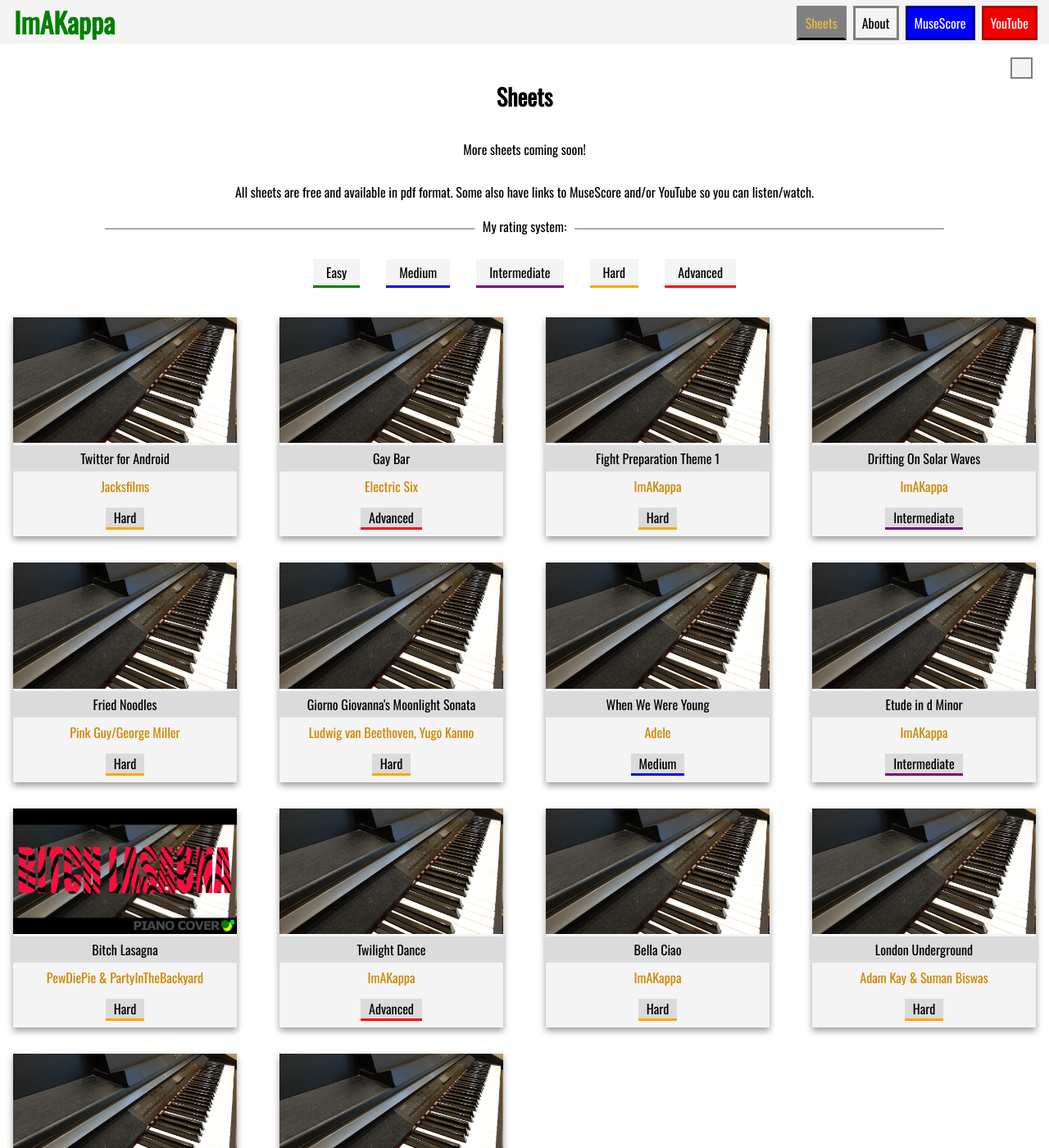
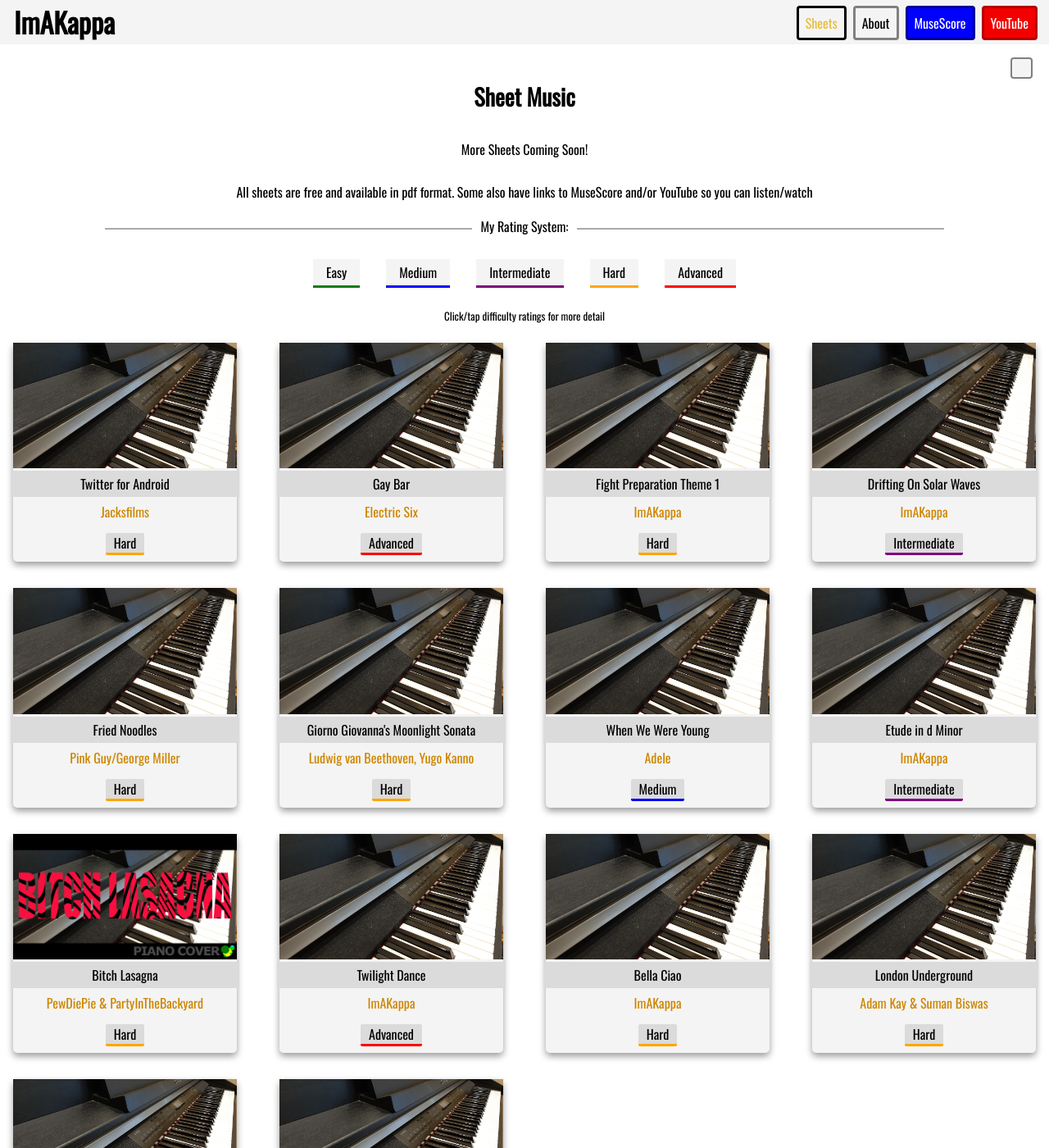
Before and after one commit to ImAKappa/imakappaJekyllOld, a Jekyll site: the page built from _pages/sheets.html, in a window 1280 px wide and 1400 px high. Shown: the whole window at 82% size. Built offline with Jekyll 4.4.1, drawn with Linux system fonts in a browser that asks for light colours.

Commit message:
CSS, JS fixes, recoded rating system explanations

```diff
--- a/_layouts/yaboi.html
+++ b/_layouts/yaboi.html
@@ -14,7 +14,7 @@
     <meta name="viewport" content="width=device-width, initial-scale=1.0">
     <title>
       {%if page.title %}
-        {{ page.title }}
+        ImAKappa | {{ page.title }}
       {% else %}
         {{ site.title }}
       {% endif %}
@@ -33,7 +33,7 @@
     <meta name="msapplication-TileColor" content="#da532c">
     <meta name="theme-color" content="#000000">
   </head>
-  <body>
+  <body class="{{page.title | downcase }}">
     {% include header.html %}
     {{ content }}
   </body>
--- a/_pages/about.html
+++ b/_pages/about.html
@@ -29,7 +29,7 @@
 
   <section class="about-text logo-bg-blue secondary-bg-color">
     <p>There's not much else to know about me</p>
-    <p>I mean, what more do you need to know?</p>
+    <p>...</p>
     <p class="hidden-text-secondary">¯\_(ツ)_/¯</p>
   </section>
 </main>
--- a/_pages/index.html
+++ b/_pages/index.html
@@ -1,6 +1,6 @@
 ---
 layout: yaboi
-title: "ImAKappa | Home"
+title: "Home"
 permalink: /
 ---
 
--- a/_pages/sheets.html
+++ b/_pages/sheets.html
@@ -8,31 +8,33 @@
 <!-- Short blurb about sheets -->
 <main>
   <section class="sheets-info">
-    <h2>Sheets</h2>
-    <p>More sheets coming soon!</p>
-    <p>All sheets are free and available in pdf format. Some also have links to MuseScore and/or YouTube so you can listen/watch.</p>
-    <p class="difficulty-rating-txt"><span>My rating system:</span></p>
-    <div class="difficulty-rating">
+    <h2>Sheet Music</h2>
+    <p>More Sheets Coming Soon!</p>
+    <p>All sheets are free and available in pdf format. Some also have links to MuseScore and/or YouTube so you can listen/watch</p>
+    <p class="difficulty-rating-title"><span>My Rating System:</span></p>
+    <div class="difficulty-ratings">
       <button class="rating-btn difficulty easy">
         Easy
-        <p class="rating-explanation">Easy description</p>
       </button>
       <button class="rating-btn difficulty medium">
         Medium
-        <p class="rating-explanation">Medium description</p>
+        <!-- <p class="rating-explanation">Medium description</p> -->
       </button>
       <button class="rating-btn difficulty intermediate">
         Intermediate
-        <p class="rating-explanation">Intermediate description</p>
+        <!-- <p class="rating-explanation">Intermediate description</p> -->
       </button>
       <button class="rating-btn difficulty hard">
         Hard
-        <p class="rating-explanation">Hard Description</p>
+        <!-- <p class="rating-explanation">Hard Description</p> -->
       </button>
       <button class="rating-btn difficulty advanced">
         Advanced
-        <p class="rating-explanation">Advanced description</p>
+        <!-- <p class="rating-explanation">Advanced description</p> -->
       </button>
+    </div>
+    <div class="flex-container">
+      <p class="rating-explanation">Click/tap difficulty ratings for more detail</p>
     </div>
   </section>
   <section class="sheets-showcase">
--- a/_pages/updates.html
+++ b/_pages/updates.html
@@ -1,6 +1,6 @@
 ---
 layout: yaboi
-title: "ImAKappa | Updates"
+title: "Updates"
 permalink: /updates/
 ---
 <main>
--- a/assets/css/main.scss
+++ b/assets/css/main.scss
@@ -37,6 +37,7 @@
   /* Numbers */
   --backimg-size: 47vh;
   --backimg-v-pos: 10em;
+  --border-radius: 4px;
 }
 
 [data-theme="dark"] {
@@ -157,15 +158,16 @@
   font-size: 1.6rem;
   text-decoration: none;
   transition-duration: 0.4s;
+  border-radius: var(--border-radius);
 }
 
 li {
   font-size: 1.6rem;
 }
 
-button {
+// button {
 
-}
+// }
 
 /* NAV BAR */
 header {
@@ -214,6 +216,7 @@
   padding: 6px;
   margin: 0.25em;
   border: 3px solid var(--main-border-color);
+  border-radius: var(--border-radius);
   background-color: var(--secondary-bg-color);
   color: var(--main-text-color);
   z-index: auto;
@@ -250,19 +253,6 @@
   background-color: var(--overlay-shadow-color);
 }
 
-
-// .nav-links-list {
-//   width: 100%;
-//   height: 100%;
-//   padding: 0;
-//   display: none;
-// }
-
-// .main-nav li {
-//   display: inline;
-//   margin: 0;
-// }
-
 @media screen and (min-width: 800px) {
   header {
     flex-direction: row;
@@ -286,26 +276,6 @@
     margin: 0.25em;
   }
 }
-
-/* BANNER STUFF */
-
-// .banner {
-//   display: flex;
-//   height: 65vh;
-//
-// }
-
-// .banner-textbox {
-//   display: flex;
-//   border: 5px solid black;
-//   padding: 2vh 18vw;
-//   margin: auto auto;
-// }
-
-// .banner-text {
-//   text-align: center;
-//   font-size: 3.4rem;
-// }
 
 /* SHEET PREVIEW SECTION */
 .latest-score {
@@ -353,13 +323,17 @@
 /* TOGGLES */
 
 
-
 /* CONTAINERS */
 .container {
   // border: 5px solid black;
   // transition-duration: 0.4s;
   // background-color: rgba(189, 21, 21, 0.2);
   height: 100%;
+  margin: auto;
+}
+
+.flex-container {
+  display: flex;
   margin: auto;
 }
 
@@ -406,10 +380,65 @@
   background-color: var(--secondary-bg-color);
   box-shadow: 0 4px 8px 0 var(--card-shadow-color);
   transition-duration: 0.4s;
+  border-radius: 5px;
 }
 
 .card:hover {
   box-shadow: 0 8px 16px 0 var(--card-shadow-color);
+}
+
+/* Difficulty Rating System */
+.difficulty-rating-title {
+  width: 80%;
+  text-align: center;
+  border-bottom: 2px solid var(--rating-txt-line-color);
+  line-height: 0.1em;
+  margin: 1em auto;
+}
+
+.difficulty-rating-title span {
+  background-color: var(--main-bg-color);
+  padding:0 10px;
+}
+
+.difficulty-ratings {
+  display: flex;
+  flex-direction: row;
+  align-self: center;
+  text-align: center;
+  margin: 2em auto;
+}
+
+.difficulty-ratings > .difficulty {
+  margin: 0 1em;
+}
+
+.rating-btn {
+  background-color: var(--secondary-bg-color);
+  border: none;
+  color: var(--main-text-color);
+  font-family: 'Oswald', tahoma, arial, sans-serif;
+  font-size: 1.6rem;
+  padding: 4px 16px;
+  margin: 0;
+  appearance: none;
+  transition: 0.4s;
+}
+
+.rating-btn:active {
+  background-color: var(--difficulty-color-bg);
+  color: var(--main-text-color);
+  opacity: 0.7;
+  appearance: none;
+}
+
+.rating-explanation {
+  padding: 4px;
+  margin: 0 auto;
+  width: auto;
+  font-size: 1.3rem;
+  border-bottom: 3px solid var(--main-bg-color);
+  transition-duration: 0.4s;
 }
 
 /* SHEET MUSIC CARDS */
@@ -446,6 +475,7 @@
   background-color: var(--difficulty-color-bg);
   color: var(--main-text-color);
   padding: 2px 10px;
+  border-radius: 2px;
 }
 
 .difficulty.advanced {
@@ -468,73 +498,9 @@
   border-bottom: 3px solid var(--difficulty-color-easy);
 }
 
-.difficulty-rating-txt {
-  width: 80%;
-  text-align: center;
-  border-bottom: 2px solid var(--rating-txt-line-color);
-  line-height: 0.1em;
-  margin: 1em auto;
-}
 
-.difficulty-rating-txt span {
-  background-color: var(--main-bg-color);
-  padding:0 10px;
-}
-
-.difficulty-rating {
-  display: flex;
-  flex-direction: row;
-  align-self: center;
-  text-align: center;
-  margin: 2em auto;
-}
-
-.difficulty-rating > .difficulty {
-  margin: 0 1em;
-}
-
-.rating-btn {
-  background-color: var(--secondary-bg-color);
-  border: none;
-  color: var(--main-text-color);
-  font-family: 'Oswald', tahoma, arial, sans-serif;
-  font-size: 1.6rem;
-  padding: 4px 16px;
-  margin: 0;
-  appearance: none;
-  transition: 0.4s;
-  z-index: 1;
-}
-
-.rating-btn:active {
-  background-color: var(--difficulty-color-bg);
-  color: var(--main-text-color);
-  opacity: 0.7;
-  appearance: none;
-}
-
-.rating-btn > p {
-  margin: 0em;
-}
-
-.rating-explanation {
-  display: none;
-}
-
-.show-rating-expl {
-  position: absolute;
-  display: block;
-  top: 57vh;
-  left: 20vw;
-}
-
-// .rating-system-explanation > p {
-//   margin: auto;
-//   margin-bottom: 1em;
-// }
 
 /* Individual Sheet Pages*/
-
 .indv-sheet-card picture {
   display: flex;
   margin: 0.5em;
@@ -628,9 +594,9 @@
 /* UNIQUE ASSETS */
 
 a.active {
-  background-color: (var(--main-border-color));
+  background-color: (var(--secondary-bg-color));
   color: #e7bb41;
-  border-bottom: 3px solid var(--main-text-color);
+  border: 3px solid var(--main-text-color);
 }
 
 input[type="checkbox"] {
@@ -646,6 +612,7 @@
   top: 1.4em;
   right: 2em;
   border: 2px solid var(--main-border-color);
+  border-radius: var(--border-radius);
 }
 
 .switch-mode {
@@ -658,13 +625,13 @@
 .drop-btn {
   display: flex;
   background-color: var(--secondary-bg-color);
-  border: none;
   cursor: pointer;
   position: absolute;
   top: 0.4em;
   left: 1.2em;
   padding: 0;
   border: 2px solid var(--main-border-color);
+  border-radius: var(--border-radius);
   transition-duration: 0.4s;
 }
 
@@ -676,7 +643,6 @@
   flex-direction: column;
   padding: 0.5em;
   align-items: center;
-
   display: flex;
   pointer-events: none;
 }
@@ -687,6 +653,7 @@
   background-color: var(--main-text-color);
   margin: 2px 0;
   pointer-events: none;
+  border-radius: var(--border-radius);
 }
 
 @media screen and (min-width: 800px) {
--- a/assets/scripts/appearance.js
+++ b/assets/scripts/appearance.js
@@ -1,91 +1,137 @@
 ---
 ---
-/* Toggle Switch
+/* Theme Toggle Switch
 Code courtesy of Ananya Neogi
 Source: https://dev.to/ananyaneogi/create-a-dark-light-mode-switch-with-css-variables-34l8
 */
 
-let toggleSwitch = document.querySelector('.switcheroo input[type="checkbox"]');
+let toggleSwitch = document.querySelector(".switcheroo input[type='checkbox']");
 
 function switchTheme(e) {
   if (e.target.checked) {
-    document.documentElement.setAttribute('data-theme', 'dark');
-    localStorage.setItem('theme', 'dark'); //add this
+    document.documentElement.setAttribute("data-theme", "dark");
+    localStorage.setItem("theme", "dark"); //add this
   }
   else {
-    document.documentElement.setAttribute('data-theme', 'light');
-    localStorage.setItem('theme', 'light'); //add this
+    document.documentElement.setAttribute("data-theme", "light");
+    localStorage.setItem("theme", "light"); //add this
   }
 }
 
-toggleSwitch.addEventListener('change', switchTheme, false);
+toggleSwitch.addEventListener("change", switchTheme, false);
 
 
-const currentTheme = localStorage.getItem('theme') || null;
+const currentTheme = localStorage.getItem("theme") || null;
 
 if (currentTheme) {
-    document.documentElement.setAttribute('data-theme', currentTheme);
+    document.documentElement.setAttribute("data-theme", currentTheme);
 
-    if (currentTheme === 'dark') {
+    if (currentTheme === "dark") {
         toggleSwitch.checked = true;
     }
 }
 
 // Dropdown Nav for Mobile
-let dropdown = document.querySelector('.drop-btn');
-let dropContent = document.querySelector('.main-nav');
-let overlayBlur = document.querySelector('.overlay');
+const dropDown = document.querySelector(".drop-btn");
+const dropContent = document.querySelector(".main-nav");
+const overlayBlur = document.querySelector(".overlay");
 
-dropdown.onclick = function() {
+dropDown.addEventListener("click", dropDownToggle);
+
+function dropDownToggle() {
   dropContent.classList.toggle("show-nav");
   overlayBlur.classList.toggle("overlay-blur");
 }
 
-window.onclick = function(event) {
-  if (event.target != dropdown) {
-    if (dropContent.classList.contains('show-nav')) {
-      dropContent.classList.remove('show-nav');
+/** Window Click Manager */
+const windowScreen = window;
+
+/** Closes nav on window click */
+windowScreen.addEventListener("click", function(event) {
+  if (event.target != dropDown) {
+    if (dropContent.classList.contains("show-nav")) {
+      dropContent.classList.remove("show-nav");
       overlayBlur.classList.remove("overlay-blur");
     }
   }
+});
 
+windowScreen.addEventListener("click", function(event) {
+  let page = document.body.classList;
+  if (page.contains("sheets")) {
     if (event.target != ratingBtns[0] &&
       event.target != ratingBtns[1] &&
       event.target != ratingBtns[2] &&
       event.target != ratingBtns[3] &&
       event.target != ratingBtns[4]) {
+      displayRatingExplanation(-1);
+    }
+  }
+});
+
+// Rating system dropdowns
+const ratingBtns = document.querySelectorAll(".rating-btn");
+const ratingExplanation = document.querySelector(".rating-explanation");
+
+/** Adds click event to every difficulty rating btn. Passes the specific
+ * button ID to the display rating function
+ */
+function addEventsToRatingBtns() {
+
   for (i=0;i<ratingBtns.length;i++) {
-      ratingExplanation[i].classList.remove('show-rating-expl');
+    ratingBtns[i].addEventListener("click", function(a) {
+      return function() {
+        displayRatingExplanation(a);
       }
+    }(i));
   }
 }
 
-// Rating system dropdowns
+/** Initializes clik events on difficulty rating buttons */
+addEventsToRatingBtns();
 
-let ratingExplanation = document.querySelectorAll('.rating-explanation');
-let ratingBtns = document.querySelectorAll('.rating-btn');
-
-/** Easy Button */
-ratingBtns[0].onclick = function() {
-  ratingExplanation[0].classList.toggle('show-rating-expl');
+/** Determines what text to display depending on rating button (or window) click */
+function displayRatingExplanation(btnId) {
+  switch(btnId) {
+    case 0:
+      ratingExplanation.textContent = `Easy pieces have intervals less than an octave,
+       up to moderate tempos,
+        and may not require independent hand coordination`
+      ratingExplanation.className = "rating-explanation";
+      ratingExplanation.classList.add("difficulty", "easy");
+      break;
+    case 1:
+      ratingExplanation.textContent = `Medium pieces may have octaves,
+      up to moderately-fast tempos,
+       and may require some independent hand coordination`
+       ratingExplanation.className = "rating-explanation";
+       ratingExplanation.classList.add("difficulty", "medium");
+      break;
+    case 2:
+      ratingExplanation.textContent = `Intermediate pieces may have octaves,
+      up to fast tempos,
+       and requires independent hand coordination`
+      ratingExplanation.className = "rating-explanation";
+      ratingExplanation.classList.add("difficulty", "intermediate");
+      break;
+    case 3:
+      ratingExplanation.textContent = `Hard pieces usually have octaves or slightly larger,
+      up to presto tempos,
+      requires independent hand coordination,
+      and may have multiple voices per hand`
+      ratingExplanation.className = "rating-explanation";
+      ratingExplanation.classList.add("difficulty", "hard");
+      break;
+    case 4:
+      ratingExplanation.textContent = `Advanced is hard but harder.
+      Pieces may go up to presto,
+      Hands may gallop (cross-over each other),
+      Some years of piano experience recommended.`
+      ratingExplanation.className = "rating-explanation";
+      ratingExplanation.classList.add("difficulty", "advanced");
+      break;
+    default:
+      ratingExplanation.textContent = "Click/tap difficulty ratings for more detail"
+      ratingExplanation.className = "rating-explanation";
   }
-
-/** Medium Button */
-ratingBtns[1].onclick = function() {
-  ratingExplanation[1].classList.toggle('show-rating-expl');
 }
-
-/** Intermediate Button */
-ratingBtns[2].onclick = function() {
-  ratingExplanation[2].classList.toggle('show-rating-expl');
-}
-
-/** Hard Button */
-ratingBtns[3].onclick = function() {
-  ratingExplanation[3].classList.toggle('show-rating-expl');
-}
-
-/** Advanced Button */
-ratingBtns[4].onclick = function() {
-  ratingExplanation[4].classList.toggle('show-rating-expl');
-}
```
Also changed, not shown: other parts of _pages/about.html (+1 -1 lines), other parts of _pages/sheets.html (+1 -1 lines). Lines whose indentation alone changed are shown as unchanged.
